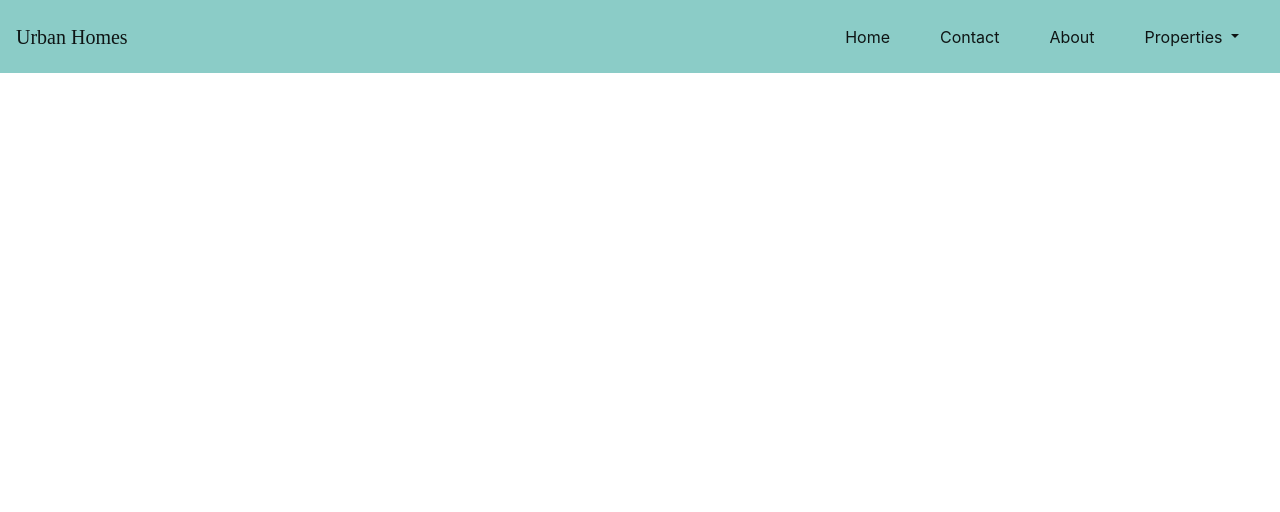
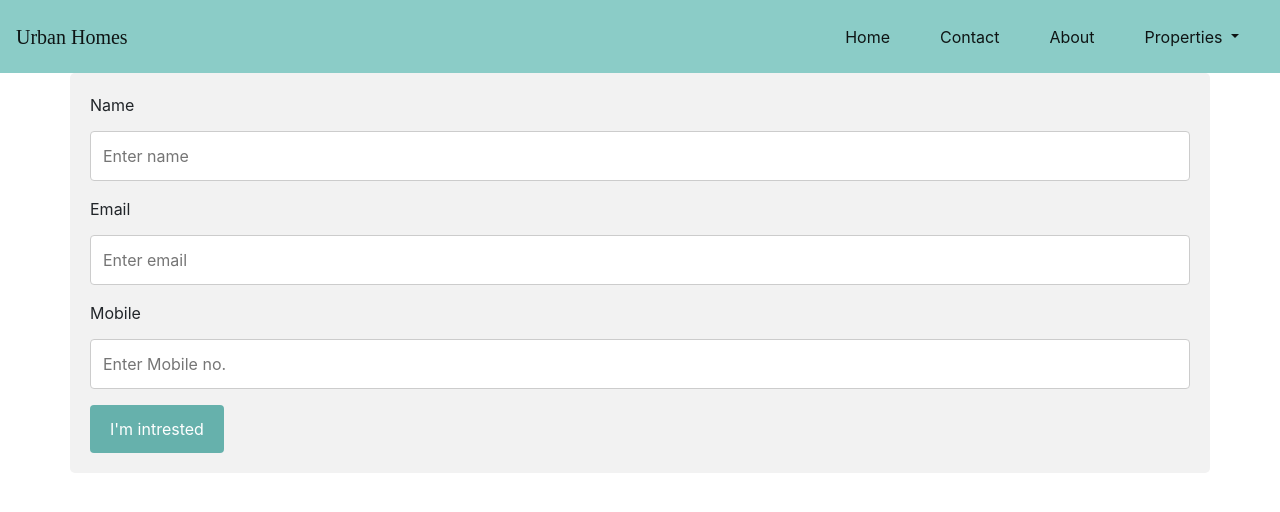
Before and after one commit to mohitdhakad/PropertyWebsite, an Angular app: page /form in a window 1280 px wide. Before the commit this address led to /. Shown: the top 512 px of the page. Built offline with nearby package versions, Linux system fonts and the light colour scheme.

Commit message:
create form component

```diff
--- a/src/app/app-routing.module.ts
+++ b/src/app/app-routing.module.ts
@@ -9,6 +9,7 @@ import { AboutComponent } from './about/about.component';
 import { CommercialComponent } from './commercial/commercial.component';
 import { FooterComponent } from './footer/footer.component';
 import { ViewComponent } from './view/view.component';
+import { FormComponent } from './form/form.component';
 
 const routes: Routes = [
   { path: '', component: HomeComponent },
@@ -19,7 +20,8 @@ const routes: Routes = [
   { path: 'about', component: AboutComponent },
   { path: 'commercial', component: CommercialComponent },
   { path: 'footer', component: FooterComponent },
-  { path: 'view/:id', component: ViewComponent }
+  { path: 'view/:id', component: ViewComponent },
+  { path: 'form', component: FormComponent }
 ];
 
 @NgModule({
--- a/src/app/app.module.ts
+++ b/src/app/app.module.ts
@@ -13,6 +13,7 @@ import { CommercialComponent } from './commercial/commercial.component';
 import { NgbModule } from '@ng-bootstrap/ng-bootstrap';
 import { FooterComponent } from './footer/footer.component';
 import { ViewComponent } from './view/view.component';
+import { FormComponent } from './form/form.component';
 
 @NgModule({
   declarations: [
@@ -25,7 +26,8 @@ import { ViewComponent } from './view/view.component';
     AboutComponent,
     CommercialComponent,
     FooterComponent,
-    ViewComponent
+    ViewComponent,
+    FormComponent
   ],
   imports: [
     BrowserModule,
--- /dev/null
+++ b/src/app/form/form.component.html
@@ -0,0 +1,17 @@
+<div class="container">
+    <form action="action_page.php">
+
+      <label for="fname">Name</label>
+      <input type="text" id="fname" name="firstname" placeholder="Enter name">
+
+      <label for="lname">Email</label>
+      <input type="text" id="lname" name="lastname" placeholder="Enter email">
+
+      <label for="lname">Mobile</label>
+      <input type="text" id="lname" name="lastname" placeholder="Enter Mobile no.">
+
+
+      <input type="submit" value="I'm intrested">
+
+    </form>
+  </div>
--- /dev/null
+++ b/src/app/form/form.component.scss
@@ -0,0 +1,32 @@
+input[type=text], select, textarea {
+    width: 100%; /* Full width */
+    padding: 12px; /* Some padding */
+    border: 1px solid #ccc; /* Gray border */
+    border-radius: 4px; /* Rounded borders */
+    box-sizing: border-box; /* Make sure that padding and width stays in place */
+    margin-top: 6px; /* Add a top margin */
+    margin-bottom: 16px; /* Bottom margin */
+    resize: vertical /* Allow the user to vertically resize the textarea (not horizontally) */
+  }
+
+  /* Style the submit button with a specific background color etc */
+  input[type=submit] {
+    background-color: #66b1ac;
+    color: white;
+    padding: 12px 20px;
+    border: none;
+    border-radius: 4px;
+    cursor: pointer;
+  }
+
+  /* When moving the mouse over the submit button, add a darker green color */
+  input[type=submit]:hover {
+    background-color: #45a049;
+  }
+
+  /* Add a background color and some padding around the form */
+  .container {
+    border-radius: 5px;
+    background-color: #f2f2f2;
+    padding: 20px;
+  }
--- /dev/null
+++ b/src/app/form/form.component.ts
@@ -0,0 +1,15 @@
+import { Component, OnInit } from '@angular/core';
+
+@Component({
+  selector: 'app-form',
+  templateUrl: './form.component.html',
+  styleUrls: ['./form.component.scss']
+})
+export class FormComponent implements OnInit {
+
+  constructor() { }
+
+  ngOnInit(): void {
+  }
+
+}
--- a/src/app/investment/investment.component.html
+++ b/src/app/investment/investment.component.html
@@ -12,7 +12,7 @@
                     <h5 class="card-title">{{property.title}}</h5>
                     <p class="card-text">{{property.description}}</p>
                     <p class="card-text " style="font-weight: bold;">Price: {{ property.price }}</p>
-                    <a href="#" class="btn btn-info">See Detail</a>
+                    <a routerLink="/view/{{property.id}}" class="btn btn-info">See Detail</a>
                   </div>
                 </div>
               </div>
--- a/src/app/residential/residential.component.html
+++ b/src/app/residential/residential.component.html
@@ -12,7 +12,7 @@
                       <h5 class="card-title">{{property.title}}</h5>
                       <p class="card-text">{{property.description}}</p>
                       <p class="card-text " style="font-weight: bold;">Price: {{ property.price }}</p>
-                      <a href="#" class="btn btn-info">See Detail</a>
+                      <a routerLink="/view/{{property.id}}" class="btn btn-info">See Detail</a>
                     </div>
                   </div>
                 </div>
--- a/src/app/view/view.component.html
+++ b/src/app/view/view.component.html
@@ -11,14 +11,16 @@
       font-family: Arial;
       font-size: 18px;
     }
-
   </style>
 </head>
 
 <body>
 
   <div class="container">
+    <div class="row">
+      <div class="col-9">
         <img [src]="property.imgSrc" alt="Notebook" style="width:100%;">
+
         <div class="content">
           <h1>{{property.title}}</h1>
           <p>{{property.description}}</p>
@@ -29,6 +31,12 @@
           <p>Location:{{property.location}}</p>
         </div>
       </div>
+      <div class="col-3">
+        <app-form></app-form>
+      </div>
+    </div>
+
+  </div>
 
 </body>
 
--- a/src/app/view/view.component.scss
+++ b/src/app/view/view.component.scss
@@ -15,3 +15,18 @@
     width: 97.5%;
     padding: 16px;
   }
+  .container .btn {
+    position: absolute;
+    top: 90%;
+    left: 52%;
+    transform: translate(-50%, -50%);
+    -ms-transform: translate(-50%, -50%);
+    background-color: #66b1ac;
+    color: white;
+    font-size: 16px;
+    padding: 12px 24px;
+    border: none;
+    cursor: pointer;
+    border-radius: 5px;
+    text-align: center;
+  }
```
Also changed, not shown: 2 other files (tests, documents, lock files or other folders). Lines whose indentation alone changed are shown as unchanged.
